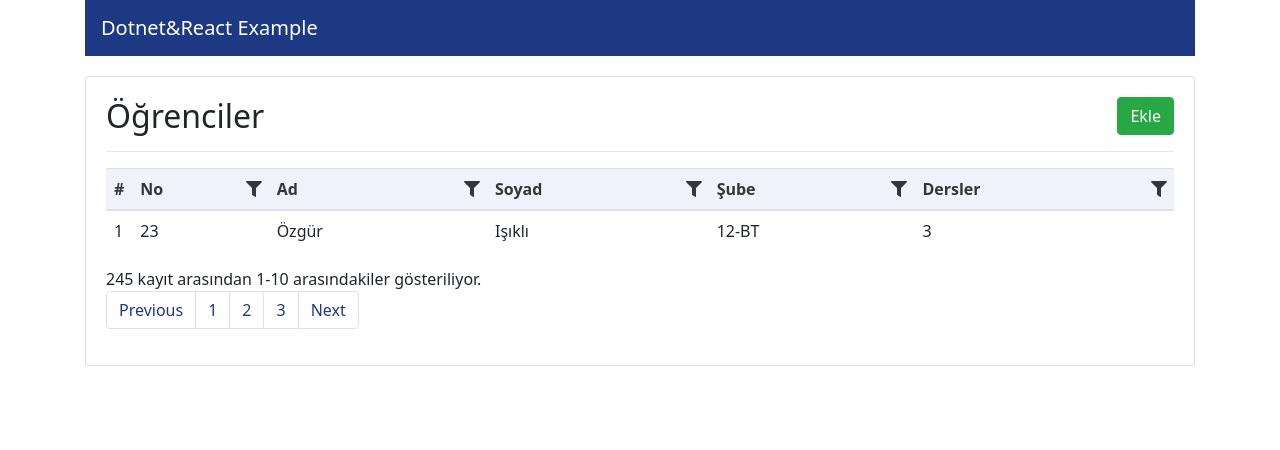
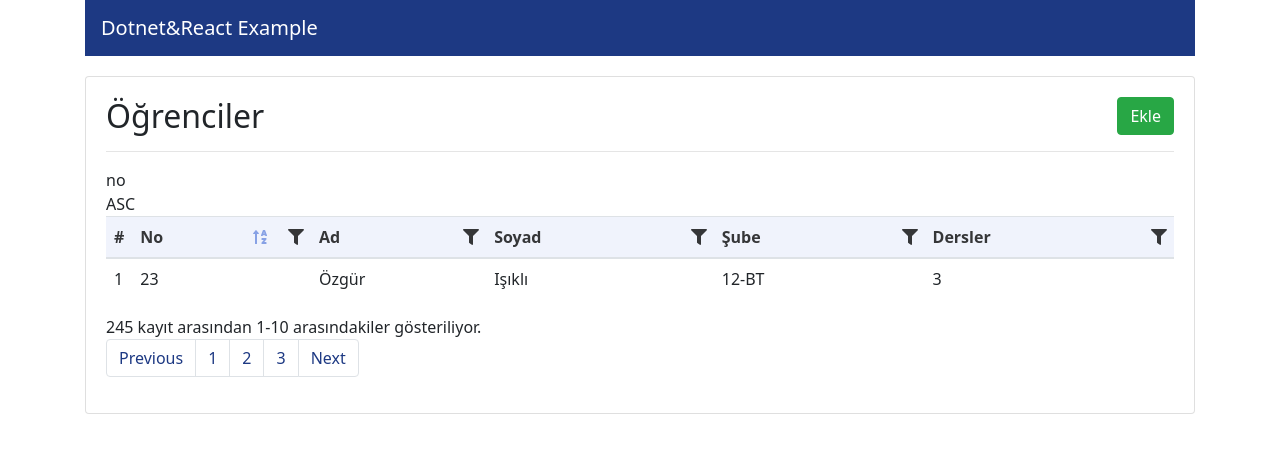
Before and after one commit to ozziest/dotnet-react-example, a React (Create React App) app in the folder front-end/: page / in a window 1280 px wide. Shown: the top 450 px of the page. Built offline with nearby package versions, Linux system fonts and the light colour scheme.

Commit message:
Added query data structure and events for sorting algorithm

```diff
--- a/front-end/package.json
+++ b/front-end/package.json
@@ -9,14 +9,16 @@
     "@testing-library/jest-dom": "^4.2.4",
     "@testing-library/react": "^9.3.2",
     "@testing-library/user-event": "^7.1.2",
+    "@types/classnames": "^2.2.10",
     "@types/jest": "^24.0.0",
     "@types/node": "^12.0.0",
     "@types/react": "^16.9.0",
     "@types/react-dom": "^16.9.0",
     "bootstrap": "^4.5.0",
+    "classnames": "^2.2.6",
     "node-sass": "^4.14.1",
     "react": "^16.13.1",
-   "react-dom": "^16.13.1",
+    "react-dom": "^16.13.1",
     "react-scripts": "3.4.1",
     "typescript": "~3.7.2"
   },
--- a/front-end/src/components/Students.tsx
+++ b/front-end/src/components/Students.tsx
@@ -1,8 +1,62 @@
 import React from 'react';
 import Navigation from './shared/Navigation';
 import ColumnFilter from './shared/ColumnFilter';
+import LessonFilter from './students/filters/LessonFilter';
+import BranchFilter from './students/filters/BranchFilter';
 
-export default () => {
+interface IFilter {
+  no: string | null,
+  name: string | null,
+  surname: string | null,
+  branch: number[],
+  lesson: number[]
+}
+
+interface IState {
+  orderBy: string,
+  orderType: string,
+  page: number,
+  recordPerPage: number,
+  filters: IFilter
+}
+
+export default class Students extends React.Component<Readonly<{}>, IState> {
+  state: IState;
+
+  constructor(props: Readonly<{}>) {
+    super(props);
+    this.state = {
+      orderBy: 'no',
+      orderType: 'ASC',
+      page: 1,
+      recordPerPage: 10,
+      filters: {
+        no: null,
+        name: null,
+        surname: null,
+        branch: [],
+        lesson: []
+      }
+    };
+    this.onSort = this.onSort.bind(this);
+    this.clearFilter = this.clearFilter.bind(this);
+  }
+
+  onSort (column: string, type: string) {
+    this.setState({
+      orderBy: column,
+      orderType: type
+    })
+  }
+
+  clearFilter () {
+    this.setState({
+      orderBy: 'no',
+      orderType: 'ASC'
+    })
+  }
+
+  render () {
     return (
       <div>
         <h2>
@@ -14,15 +68,18 @@ export default () => {
 
         <hr />
 
+        {this.state.orderBy} <br />
+        {this.state.orderType}
+
         <table className="table table-border">
           <thead>
             <tr>
               <th className="row-count">#</th>
-            <th>No <ColumnFilter></ColumnFilter></th>
-            <th>Ad <ColumnFilter></ColumnFilter></th>
-            <th>Soyad <ColumnFilter></ColumnFilter></th>
-            <th>Şube <ColumnFilter></ColumnFilter></th>
-            <th>Dersler <ColumnFilter></ColumnFilter></th>
+              <ColumnFilter clear={this.clearFilter} data={this.state} sorting={this.onSort} column="no" title="No" filter={null} />
+              <ColumnFilter clear={this.clearFilter} data={this.state} sorting={this.onSort} column="name" title="Ad" filter={null} />
+              <ColumnFilter clear={this.clearFilter} data={this.state} sorting={this.onSort} column="surname" title="Soyad" filter={null} />
+              <ColumnFilter clear={this.clearFilter} data={this.state} sorting={this.onSort} column="branch" title="Şube" filter={<BranchFilter />} />
+              <ColumnFilter clear={this.clearFilter} data={this.state} sorting={this.onSort} column="lesson" title="Dersler" filter={<LessonFilter/>} />
             </tr>
           </thead>
           <tbody>
@@ -44,3 +101,4 @@ export default () => {
       </div>
     );
   }
+}
--- a/front-end/src/components/shared/ColumnFilter.tsx
+++ b/front-end/src/components/shared/ColumnFilter.tsx
@@ -1,21 +1,34 @@
 import React from 'react';
 import { FontAwesomeIcon } from '@fortawesome/react-fontawesome'
-import { faFilter } from '@fortawesome/free-solid-svg-icons'
+import { faFilter, faSortAlphaUp, faSortAlphaDown } from '@fortawesome/free-solid-svg-icons'
+import classNames from "classnames";
 
 interface IState {
   isActive: boolean;
 }
 
-export default class ColumnFilter extends React.Component<Readonly<{}>, IState> {
+interface IProps {
+  column: string,
+  title: string,
+  filter: any,
+  sorting: any,
+  clear: any,
+  data: any
+}
+
+export default class ColumnFilter extends React.Component<IProps, IState> {
   state: IState;
   wrapperRef: any;
 
-  constructor(props: Readonly<{}>) {
+  constructor(props: IProps) {
     super(props);
     // We should handle click outside
     this.setWrapperRef = this.setWrapperRef.bind(this);
     this.handleClickOutside = this.handleClickOutside.bind(this);
-
+    this.sorting = this.sorting.bind(this);
+    this.toggleActive = this.toggleActive.bind(this);
+    this.sortDirectly = this.sortDirectly.bind(this);
+    // Initilization of the state
     this.state = { isActive: false };
   }
 
@@ -41,8 +54,33 @@ export default class ColumnFilter extends React.Component<Readonly<{}>, IState>
     this.setState({ isActive : !this.state.isActive })
   }
 
+  sortDirectly (type: string) {
+    this.props.sorting(this.props.column, type)
+  }
+
+  sorting () {
+    if (this.props.data.orderBy !== this.props.column) {
+      return this.props.sorting(this.props.column, 'ASC')
+    }
+
+    if (this.props.data.orderType === 'ASC') {
+      return this.props.sorting(this.props.data.orderBy, 'DESC')
+    }
+
+    this.props.sorting(this.props.data.orderBy, 'ASC')
+  }
+
   render () {
     let box;
+    let filterComponent = <div className="form-group">
+      <label>{this.props.title}</label>
+      <input type="text" className="form-control form-control-sm" placeholder="Ara" />
+    </div>
+
+    if (this.props.filter) {
+      filterComponent = this.props.filter
+    }
+
     if (this.state.isActive) {
       box = <ul className="filter-box" ref={this.setWrapperRef}>
         <div className="header">
@@ -54,29 +92,60 @@ export default class ColumnFilter extends React.Component<Readonly<{}>, IState>
               <label>Sıralama</label>
               <br />
               <div className="btn-group" role="group" aria-label="Basic example">
-                <button type="button" className="btn btn-sm btn-light">A → Z</button>
-                <button type="button" className="btn btn-sm btn-light">Z → A</button>
+                <button type="button"
+                  className={classNames({
+                    btn: true,
+                    'btn-sm': true,
+                    'btn-light': true,
+                    active: this.props.data.orderBy === this.props.column && this.props.data.orderType === 'ASC'
+                  })}
+                  onClick={() => this.sortDirectly('ASC')}>
+                  A → Z
+                </button>
+                <button type="button"
+                  className={classNames({
+                    btn: true,
+                    'btn-sm': true,
+                    'btn-light': true,
+                    active: this.props.data.orderBy === this.props.column && this.props.data.orderType === 'DESC'
+                  })}
+                  onClick={() => this.sortDirectly('DESC')}>
+                  Z → A
+                </button>
               </div>
             </div>
-            <div className="form-group">
-              <label>No</label>
-              <input type="text" className="form-control form-control-sm" placeholder="Ara" />
-            </div>
+            {filterComponent}
           </form>
         </div>
         <div className="footer text-center">
-          <button className="btn btn-danger btn-sm btn-block">Temizle</button>
+          <button className="btn btn-danger btn-sm btn-block" onClick={this.props.clear}>Temizle</button>
         </div>
       </ul>
     }
 
+    let sortIcon;
+
+    if (this.props.data.orderBy === this.props.column) {
+      if (this.props.data.orderType === 'ASC') {
+        sortIcon = <FontAwesomeIcon icon={faSortAlphaUp} />
+      } else {
+        sortIcon = <FontAwesomeIcon icon={faSortAlphaDown} />
+      }
+    }
+
     return (
-      <li>
-        <div className="filter-linkt" onClick={() => this.toggleActive()}>
-          <FontAwesomeIcon icon={faFilter} />
+      <th>
+        <div className="column-name" onClick={this.sorting}>
+          {this.props.title}
+          <span className="sort-icon float-right">{sortIcon}</span>
         </div>
-        {box}
-      </li>
+        <li>
+          <div className="filter-link" onClick={this.toggleActive}>
+            <FontAwesomeIcon icon={faFilter} />
+          </div>
+          {box}
+        </li>
+      </th>
     );
   }
 }
--- /dev/null
+++ b/front-end/src/components/students/filters/BranchFilter.tsx
@@ -0,0 +1,16 @@
+import React from 'react';
+
+export default class BranchFilter extends React.Component {
+  render () {
+    return (
+      <div className="form-group">
+        <label>Şube</label>
+        <select className="form-control">
+          <option>9-A</option>
+          <option>10-A</option>
+          <option>11-A</option>
+        </select>
+      </div>
+    );
+  }
+}
--- /dev/null
+++ b/front-end/src/components/students/filters/LessonFilter.tsx
@@ -0,0 +1,16 @@
+import React from 'react';
+
+export default class LessonFilter extends React.Component {
+  render () {
+    return (
+      <div className="form-group">
+        <label>Ders</label>
+        <select className="form-control">
+          <option>Fen</option>
+          <option>Türkçe</option>
+          <option>Matematik</option>
+        </select>
+      </div>
+    );
+  }
+}
--- a/front-end/src/styles/base.scss
+++ b/front-end/src/styles/base.scss
@@ -1,3 +1,14 @@
 body {
   font-family: 'system-ui';
 }
+
+body {
+  * {
+    &:focus, &.focus,
+    &:active, &.active {
+      outline: transparent none 0 !important;
+      box-shadow: 0 0 0 0 rgba(0,123,255,0) !important;
+      -webkit-box-shadow: none !important;
+    }
+  }
+}
--- a/front-end/src/styles/shared/table.scss
+++ b/front-end/src/styles/shared/table.scss
@@ -3,6 +3,7 @@
   color: $black;
   cursor: pointer;
   position: relative;
+  padding: 0px;
 
   &:hover {
     background-color: lighten($primary, 62%);
@@ -11,6 +12,17 @@
 
   &.row-count {
     width: 1%;
+    padding: 8px;
+  }
+
+  & div.column-name {
+    padding: 8px;
+
+    & span.sort-icon {
+      min-width: 25px;
+      margin-right: 25px;
+      color: lighten($primary, 40%);
+    }
   }
 
   & li {
@@ -19,7 +31,7 @@
     top: 8px;
     right: 0px;
 
-    & div.filter-linkt {
+    & div.filter-link {
       margin-right: 7px;
       &:hover {
         color: $primary;
```
Also changed, not shown: 1 other file (tests, documents, lock files or other folders). Lines whose indentation alone changed are shown as unchanged.
